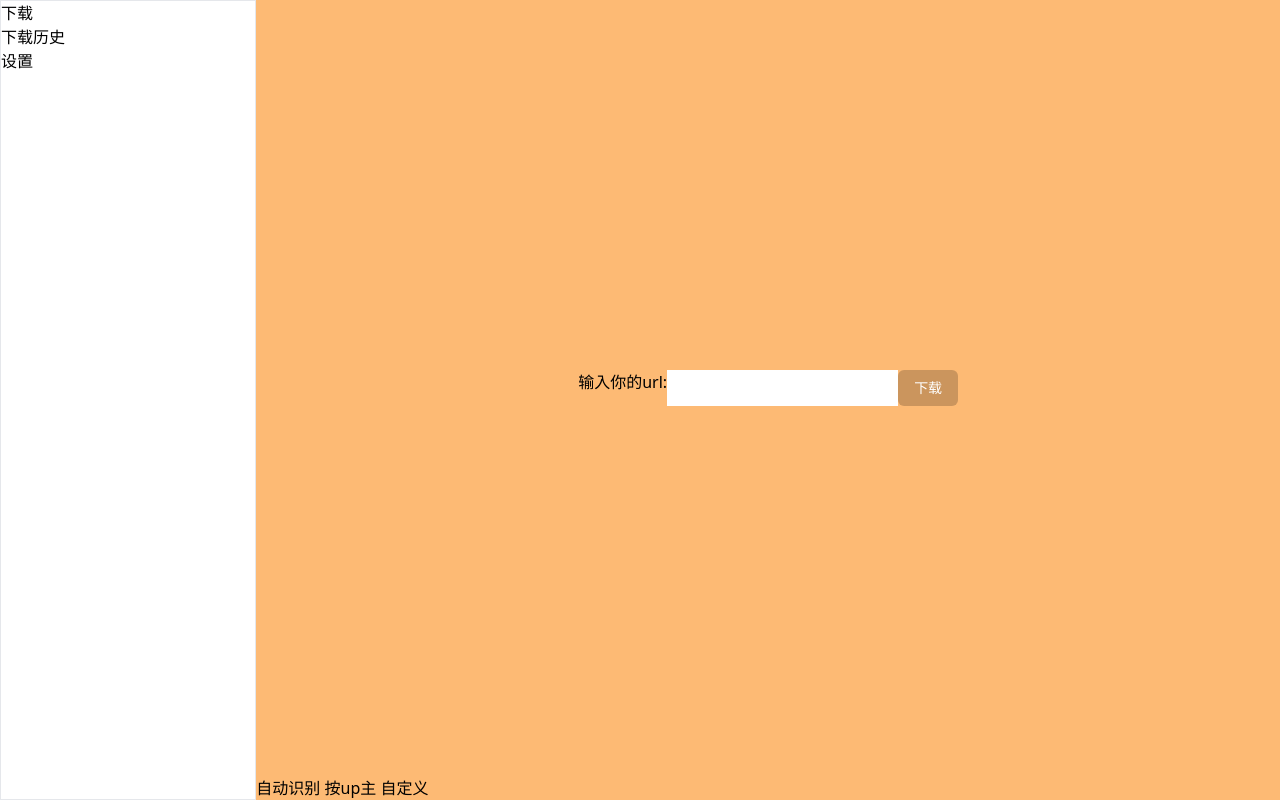
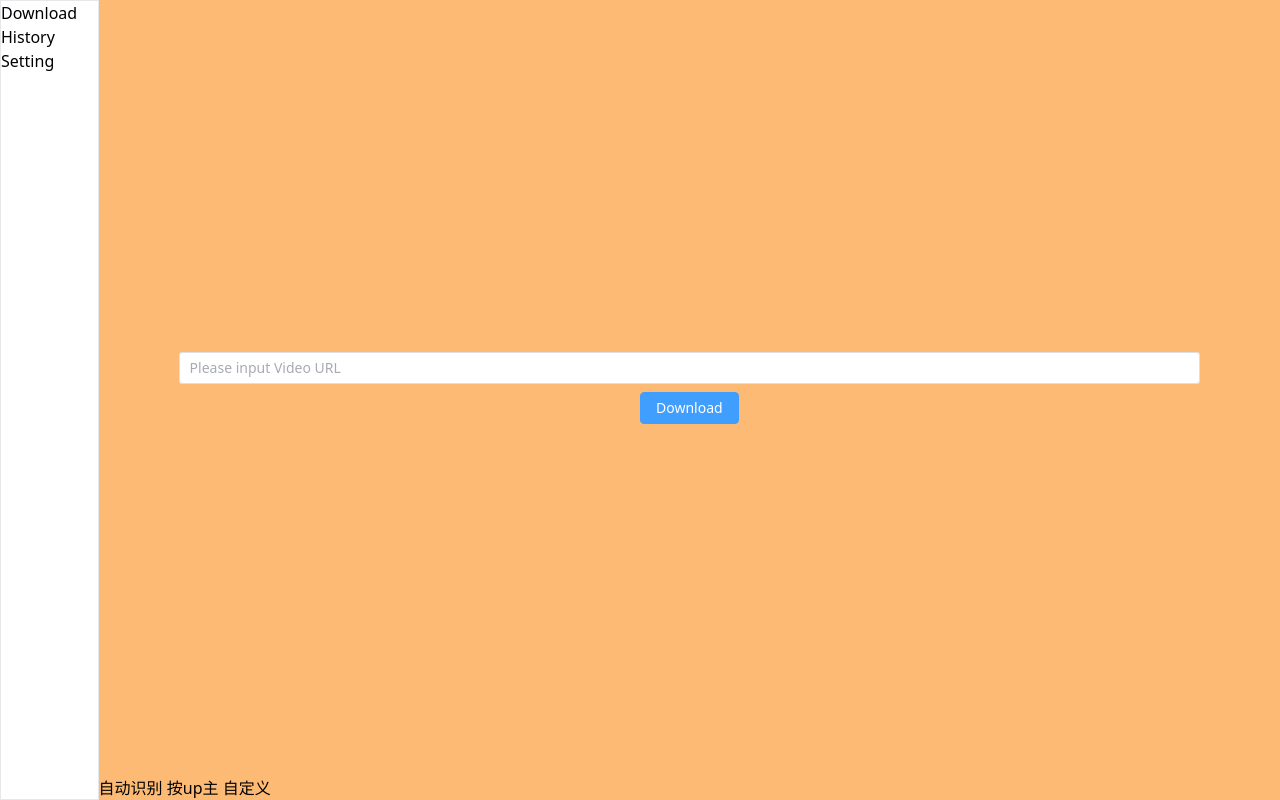
Before and after one commit to Media-Fetch-Pro/Media-Fetch-Pro, a Vue app in the folder web/: page / in a window 1280 px wide. Built offline with nearby package versions, Linux system fonts and the light colour scheme.

Commit message:
feat: update frontend style

```diff
--- a/package.json
+++ /dev/null
@@ -1,6 +0,0 @@
-{
-	"dependencies": {
-		"buefy": "^0.9.23",
-		"element-plus": "^2.3.6"
-	}
-}
--- a/web/package.json
+++ b/web/package.json
@@ -15,6 +15,7 @@
   "dependencies": {
     "@headlessui/vue": "^1.7.14",
     "axios": "^1.4.0",
+    "element-plus": "^2.3.6",
     "pinia": "^2.0.36",
     "vue": "^3.3.2",
     "vue-router": "^4.2.0"
--- a/web/src/App.vue
+++ b/web/src/App.vue
@@ -4,10 +4,10 @@ import { RouterView } from 'vue-router'
 
 <template>
   <div class="flex">
-    <div class="flex flex-col border w-3/12">
-      <router-link to="/">下载</router-link>
-      <router-link to="/history">下载历史</router-link>
-      <router-link to="/setting">设置</router-link>
+    <div class="flex flex-col border w-1/12">
+      <router-link to="/">Download</router-link>
+      <router-link to="/history">History</router-link>
+      <router-link to="/setting">Setting</router-link>
     </div>
     <RouterView />
   </div>
--- a/web/src/components/DownloadDialog.vue
+++ b/web/src/components/DownloadDialog.vue
@@ -1,12 +1,11 @@
 <template>
     <div class="flex items-center justify-center">
-      <button
-        type="button"
+      <el-button
+        type="primary"
         @click="openModal"
-        class="rounded-md bg-black bg-opacity-20 px-4 py-2 text-sm font-medium text-white hover:bg-opacity-30 focus:outline-none focus-visible:ring-2 focus-visible:ring-white focus-visible:ring-opacity-75"
       >
-        下载
-      </button>
+        Download
+      </el-button>
     </div>
     <TransitionRoot appear :show="isOpen" as="template">
       <Dialog as="div" @close="closeModal" class="relative z-10">
@@ -45,23 +44,29 @@
                 Please choose a video directory
               </DialogTitle>
                 <div class="mt-2">
-                  <p class="text-sm text-gray-500">
-                    Default
+                  Save Video to:
+                  <el-radio-group v-model="radio1" size="large">
+                    <el-radio-button label="Auto" />
+                    <el-radio-button label="Video Uploader" />
+                    <el-radio-button label="Collect" />
+                    <el-radio-button label="Custom" />
+                  </el-radio-group>
 
-                    Uploader
-
-                    Custom
-                  </p>
                 </div>
 
-                <div class="mt-4">
+                <div class="flex mt-4 gap-2">
                   <button
                     type="button"
                     class="inline-flex justify-center rounded-md border border-transparent bg-blue-100 px-4 py-2 text-sm font-medium text-blue-900 hover:bg-blue-200 focus:outline-none focus-visible:ring-2 focus-visible:ring-blue-500 focus-visible:ring-offset-2"
                     @click="closeModal"
                   >
-                    开始下载
+                    Download
                   </button>
+                  <el-button
+                    @click="cancelModal"
+                  >
+                    Cancel Download
+                  </el-button>
                 </div>
               </DialogPanel>
             </TransitionChild>
@@ -83,7 +88,9 @@
   import { useDownloadStore } from '@/stores';
 
   const isOpen = ref(false)
+  const radio1 = ref('Auto')
   const downloadStore = useDownloadStore()
+
 
   function closeModal() {
     isOpen.value = false
@@ -95,6 +102,14 @@
     }
   }
   function openModal() {
-    isOpen.value = true
+    if(downloadStore.url === "") {
+      alert("url is empty")
+      return
+    }else{
+      isOpen.value = true
+    }
+  }
+  function cancelModal() {
+    isOpen.value = false
   }
   </script>
--- a/web/src/components/DownloadHistory.vue
+++ b/web/src/components/DownloadHistory.vue
@@ -10,9 +10,8 @@
             <div class="font-bold">Progress:</div>
             <div>{{ item.percent }}</div></div>
         <div class="flex">
-            <el-button type="info">Info</el-button>
-            <button v-if="item.percent!==100">cancel download</button>
-            <button v-if="item.percent==100">re download</button>
+            <el-button type="primary" v-if="item.percent!==100">cancel download</el-button>
+            <el-button type="primary" v-if="item.percent==100">re download</el-button>
         </div>
     </div>
 </template>
@@ -25,7 +24,6 @@ const props = defineProps({
         required: true
     }
 })
-console.log(props.item)
 defineExpose({
     props
 })
--- a/web/src/main.ts
+++ b/web/src/main.ts
@@ -4,9 +4,11 @@ import { createApp } from 'vue'
 import { createPinia } from 'pinia'
 import App from './App.vue'
 import router from './router'
+import ElementPlus from 'element-plus'
+import 'element-plus/dist/index.css'
 
 const app = createApp(App)
-
+app.use(ElementPlus)
 app.use(createPinia())
 app.use(router)
 app.mount('#app')
--- a/web/src/views/DownloadView.vue
+++ b/web/src/views/DownloadView.vue
@@ -10,8 +10,8 @@ defineExpose({
 </script>
 <template>
     <main class="flex flex-col w-full h-screen bg-orange-300">
-        <div class="flex m-auto">
-            输入你的url:<input v-model="downloadStore.url"/>
+        <div class="flex flex-col w-full m-auto gap-2 p-20">
+            <el-input class="w-full" v-model="downloadStore.url" placeholder="Please input Video URL" />
             <DownloadDialog />
         </div>
         <div>
--- a/web/src/views/HistoryView.vue
+++ b/web/src/views/HistoryView.vue
@@ -11,7 +11,7 @@ defineExpose({
 })
 </script>
 <template>
-    <main class="flex flex-col w-full h-screen bg-orange-300">
+    <main class="flex flex-col w-full bg-orange-300">
         Download History
         <button>update history</button>
         <div class="w-full">
--- a/web/vite.config.ts
+++ b/web/vite.config.ts
@@ -8,7 +8,7 @@ export default defineConfig({
   server: {
     proxy: {
       '/api': {
-        target: 'http://localhost:8080/api',
+        target: 'http://localhost:8080/',
         changeOrigin: true,
       },
     }
```
Also changed, not shown: 2 other files (tests, documents, lock files or other folders).
